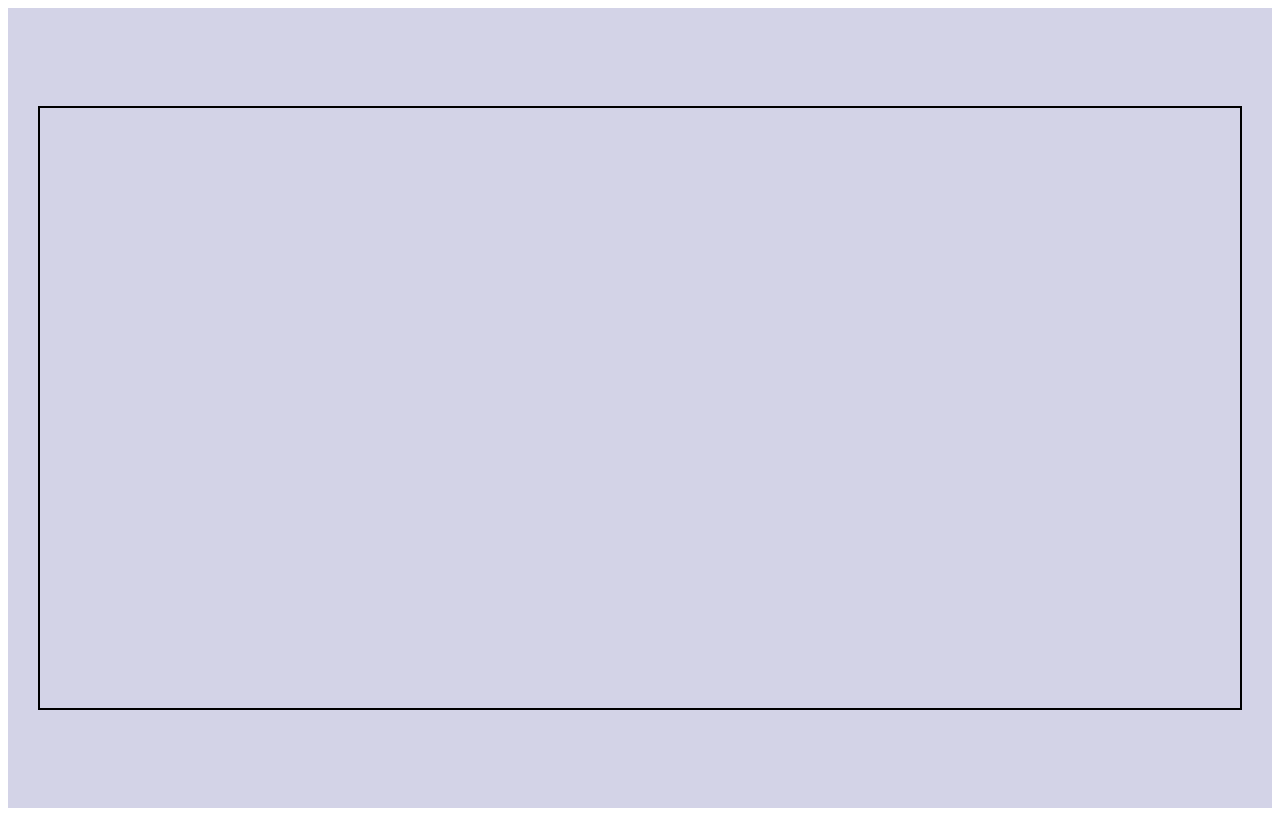
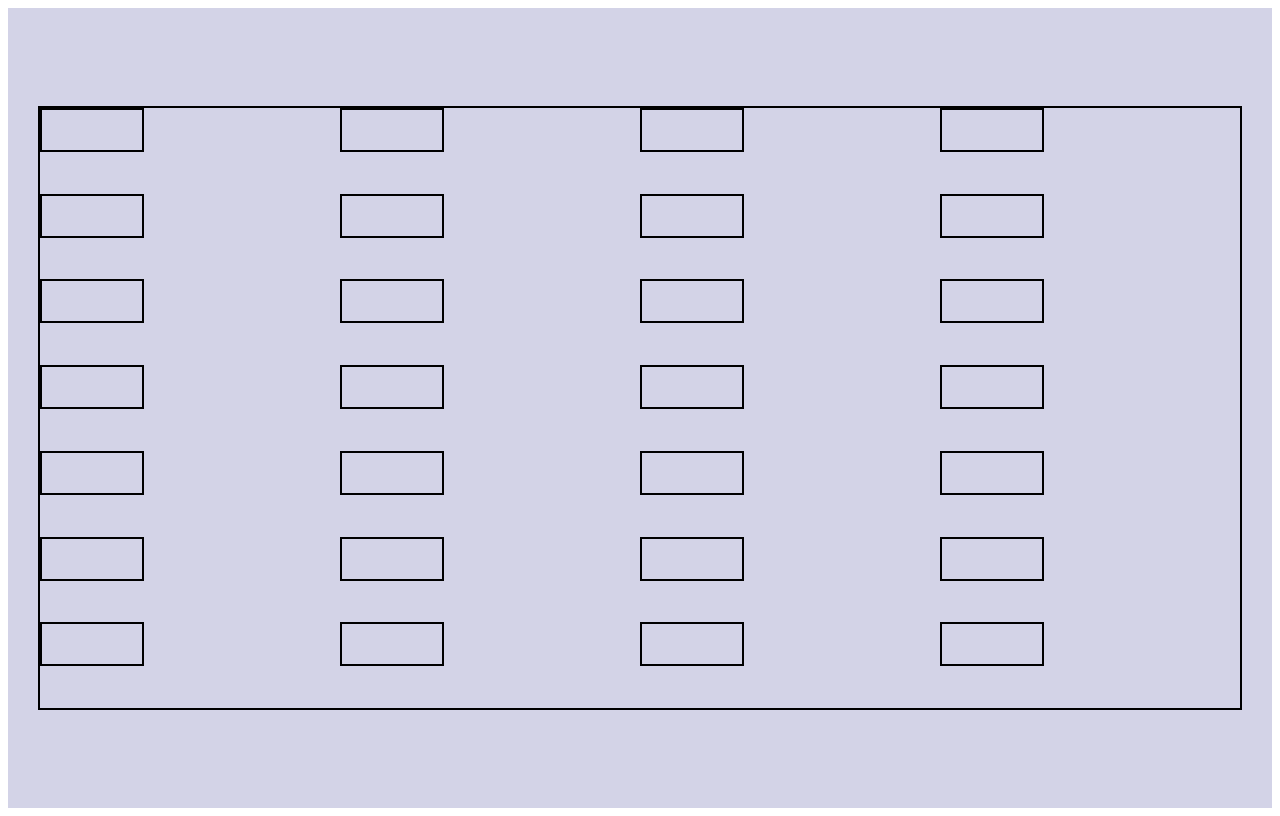
Before and after one commit to ddfilipov/css-arrows, a plain HTML site: page index.html in a window 1280 px wide. Drawn offline with Linux system fonts and the light colour scheme.

Commit message:
added some rectangles

```diff
--- a/index.css
+++ b/index.css
@@ -11,4 +11,14 @@
     border: 2px solid black;
     height: 600px;
     width: 1200px;
+
+    display: grid;
+    grid-template-columns: 1fr 1fr 1fr 1fr;
+    grid-template-rows: 1fr 1fr 1fr 1fr 1fr 1fr 1fr;
 }
+
+.squares {
+    border: 2px solid black;
+    height: 40px;
+    width: 100px;
+}
--- a/index.html
+++ b/index.html
@@ -9,7 +9,36 @@
     </head>
     <body>
         <div class="container">
-           <div class="main-grid"></div>
+            <div class="main-grid">
+                <div class="squares"></div>
+                <div class="squares"></div>
+                <div class="squares"></div>
+                <div class="squares"></div>
+                <div class="squares"></div>
+                <div class="squares"></div>
+                <div class="squares"></div>
+                <div class="squares"></div>
+                <div class="squares"></div>
+                <div class="squares"></div>
+                <div class="squares"></div>
+                <div class="squares"></div>
+                <div class="squares"></div>
+                <div class="squares"></div>
+                <div class="squares"></div>
+                <div class="squares"></div>
+                <div class="squares"></div>
+                <div class="squares"></div>
+                <div class="squares"></div>
+                <div class="squares"></div>
+                <div class="squares"></div>
+                <div class="squares"></div>
+                <div class="squares"></div>
+                <div class="squares"></div>
+                <div class="squares"></div>
+                <div class="squares"></div>
+                <div class="squares"></div>
+                <div class="squares"></div>
+            </div>
         </div>
     </body>
 </html>
```
